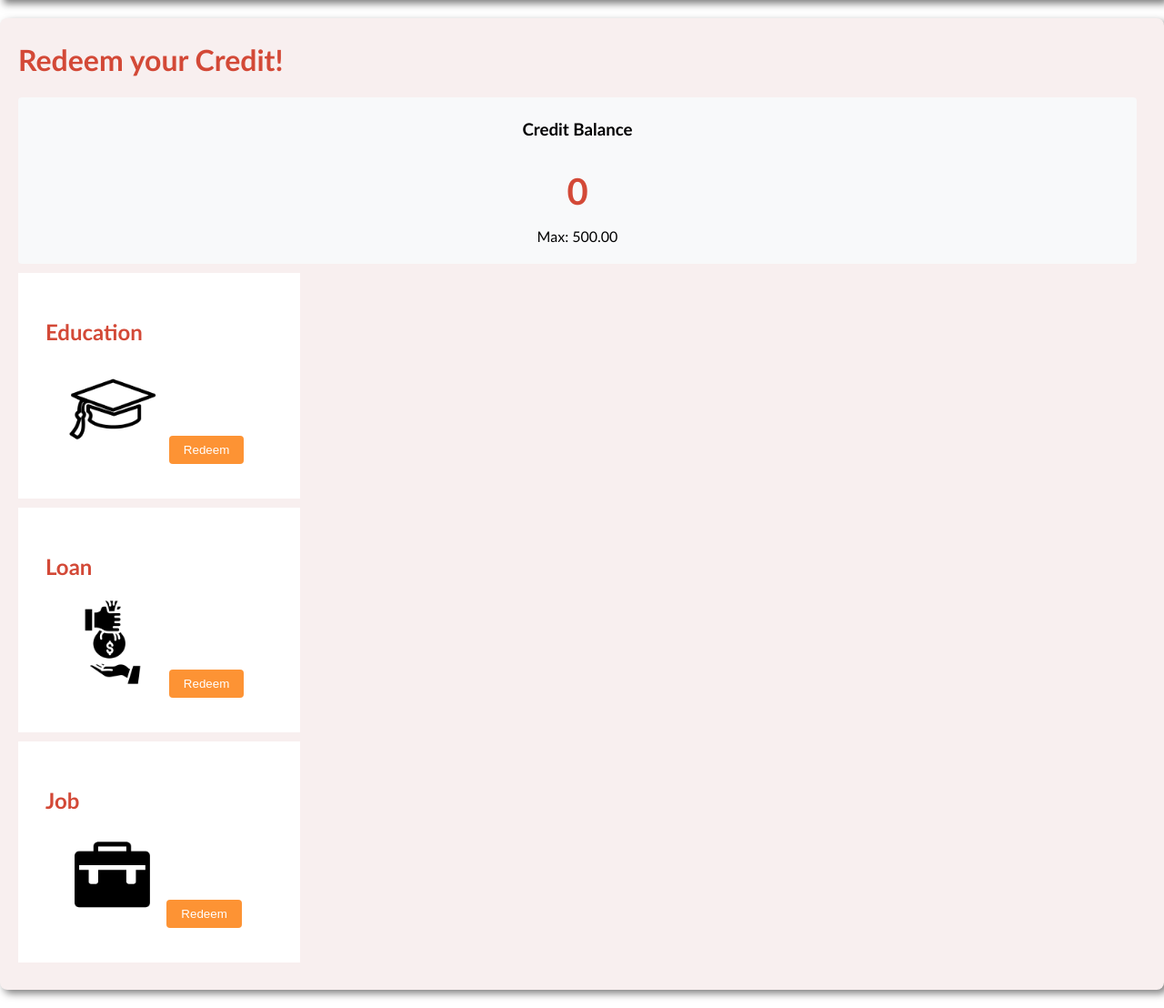
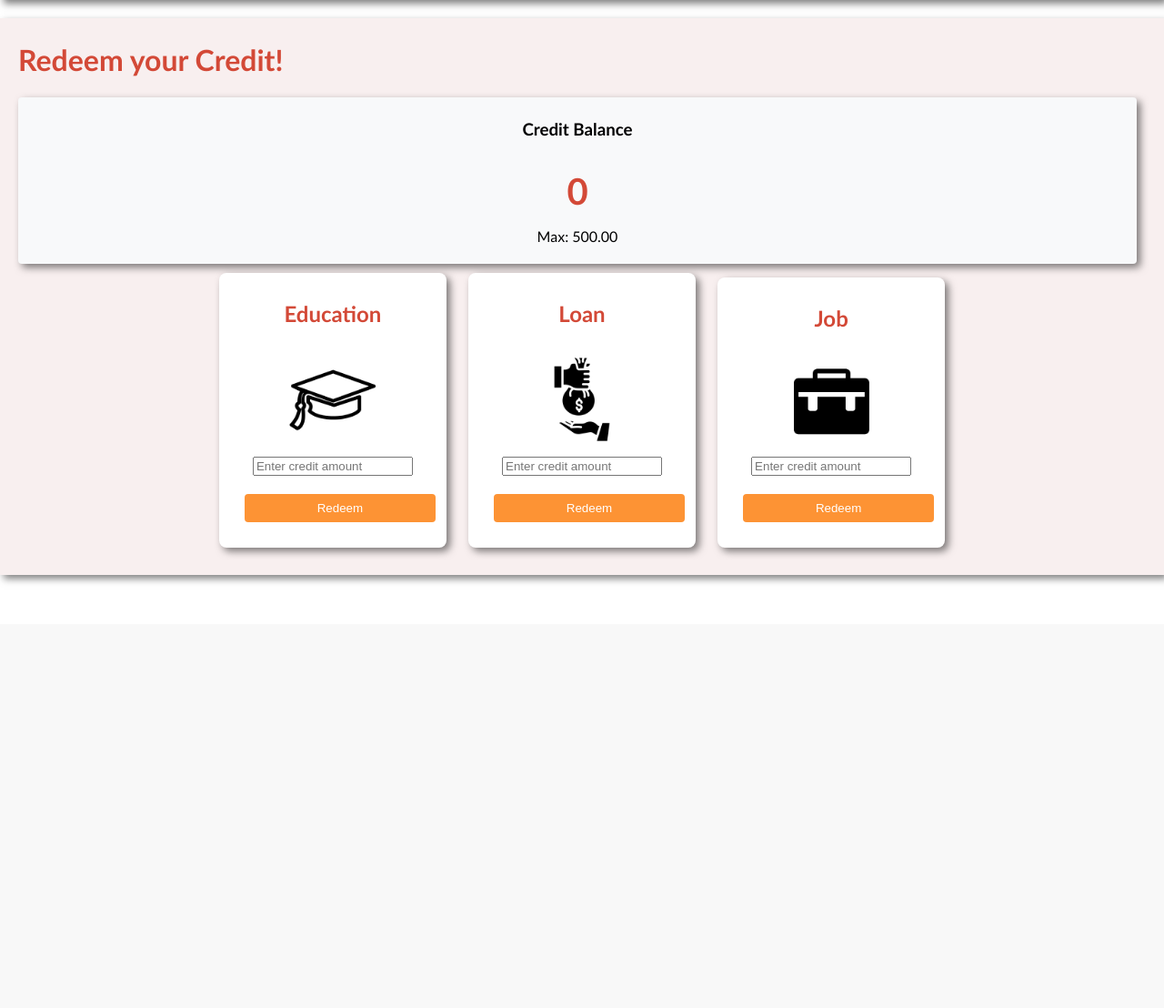
Before and after one commit to BryzMcln/HRM-Feature, a PHP site: page /redeem.php in a window 1280 px wide. Shown: the part 114-1222 px from the top of the page at 91% size. After the commit the page ends 754 px from the top, so only its background shows below. Run offline with PHP 8.4, Linux system fonts and the light colour scheme.

Commit message:
fix arrangement css

```diff
--- a/redeem.css
+++ b/redeem.css
@@ -75,7 +75,6 @@ nav a:hover {
     padding-top: 5px;
     margin: 20px 0;
     text-align: center;
-    border-radius: 8px;
     box-shadow: 4px 4px 8px rgba(0, 0, 0, 0.5);
 }
 
@@ -95,6 +94,7 @@ nav a:hover {
     max-width: 100%;
     text-align: center;
     margin-right: 10px;
+    box-shadow: 4px 4px 8px rgba(0, 0, 0, 0.5);
 }
 
 .credit-balance h2 {
@@ -116,11 +116,35 @@ nav a:hover {
 .educ,
 .loadn,
 .job {
+    display: inline-block;
+    flex-direction: column;
+    align-items: center;
+    justify-content: center;
     background-color: #FFFFFF;
-    padding: 30px;
-    margin-bottom: 10px;
+    padding: 20px;
+    margin: 10px;
+    max-width: 250px;
+    box-sizing: border-box;
+    border-radius: 8px;
+    box-shadow: 4px 4px 8px rgba(0, 0, 0, 0.5);
+}
+
+.educ h1,
+.loadn h1,
+.job h1 {
     margin-top: 10px;
-    max-width: 250px;
+    text-align: center;
+}
+
+.input_amount {
+    width: 80%;
+    margin-top: 10px;
+}
+
+.img_sec {
+    width: 100px;
+    height: 100px;
+    margin-top: 10px;
 }
 
 .btn {
@@ -131,4 +155,6 @@ nav a:hover {
     border: none;
     border-radius: 0.25rem;
     cursor: pointer;
+    width: 100%;
+    margin-top: 20px;
 }
--- a/redeem.php
+++ b/redeem.php
@@ -33,42 +33,6 @@ if (isset($_SESSION['user_id'])) {
     // Handle case where user is not logged in or user ID is not set in session
     // Redirect or display an error message
 }
-
-// Handle credit redemption for Education, Loan, Job
-if ($_SERVER['REQUEST_METHOD'] === 'POST' && isset($_POST['option'])) {
-    // Assuming 'option' contains the benefit type (education, loan, job)
-    $option = $_POST['option'];
-
-    // Query the Benefits table to get credit cost for the selected option
-    $benefitQuery = "SELECT credit_cost FROM Benefits WHERE benefit_name = '$option'";
-    $benefitResult = $conn->query($benefitQuery);
-
-    if ($benefitResult) {
-        $benefitData = $benefitResult->fetch_assoc();
-        $creditCost = $benefitData['credit_cost'];
-
-        // Check if the user has enough credits to redeem for the selected benefit
-        if ($creditBalance >= $creditCost) {
-            // Update Credits_Benefits table with redemption details
-            $redeemQuery = "INSERT INTO Credits_Benefits (employee_id, benefit_id, credits_redeemed) VALUES ($userId, (SELECT benefit_id FROM Benefits WHERE benefit_name = '$option'), $creditCost)";
-
-            if ($conn->query($redeemQuery) === TRUE) {
-                // Update user's total credits after redemption
-                $updateCreditsQuery = "UPDATE credits_assignment SET credit_amount = credit_amount - $creditCost WHERE employees_id = (SELECT employees_id FROM user WHERE user_id = $userId)";
-                $conn->query($updateCreditsQuery);
-
-                // Refresh the credit balance after redemption
-                // ... (Similar to the logic above to fetch and display the updated balance)
-            } else {
-                echo "Error redeeming credits: " . $conn->error;
-            }
-        } else {
-            echo "Insufficient credits to redeem for $option";
-        }
-    } else {
-        echo "Error fetching benefit details: " . $conn->error;
-    }
-}
 ?>
 
 <!DOCTYPE html>
@@ -102,61 +66,38 @@ if ($_SERVER['REQUEST_METHOD'] === 'POST' && isset($_POST['option'])) {
     <div class="user-welcome" id="userWelcome">
         <h1>Redeem your Credit!</h1>
         <div class="collection">
+
+        </div>
+        <div class="options">
             <section class="credit-balance">
                 <h3>Credit Balance</h3>
                 <h2><span id='creditBalance'>
                         <?php echo $creditBalance; ?>
                     </span></h2>
                 <p>Max: 500.00</p>
-        </div>
-        <div class="options">
+            </section>
             <section class="educ">
                 <h1>Education</h1>
                 <img src="educ.png" class="img_sec" style="width: 100px; height: 100px;">
-                <button onclick="redeemCredits('education')" class="btn">Redeem</button>
+                <input type="number" min="1" max="500" placeholder="Enter credit amount" class="input_amount"
+                    name="educ_amount" id="educ_amount" required>
+                <button for="educ_amount" class="btn">Redeem</button>
             </section>
             <section class="loadn">
                 <h1>Loan</h1>
-                <img src="loan.png" class="img_sec" style="width: 100px; height: 100px;">
-                <button onclick="redeemCredits('loan')" class="btn">Redeem</button>
+                <img src="loan.png" class="img_sec" style="width: 100px; height: 100px; ">
+                <input type="number" min="1" max="500" placeholder="Enter credit amount" class="input_amount"
+                    name="loan_amount" id="loan_amount" required>
+                <button for="loan_amount" class="btn">Redeem</button>
 
             </section>
             <section class="job">
                 <h1>Job</h1>
                 <img src="job.png" class="img_sec" style="width: 95px; height: 95px;">
-                <button onclick="redeemCredits('job')" class="btn">Redeem</button>
+                <input type="number" min="1" max="500" placeholder="Enter credit amount" class="input_amount"
+                    name="job_amount" id="job_amount" required>
+                <button for="job_amount" class="btn">Redeem</button>
             </section>
-            <script>
-                function redeemCredits(option) {
-                    let creditsToRedeem = 100; // Set the credits to redeem, or fetch from user input
-
-                    // Create an XMLHttpRequest object
-                    let xhr = new XMLHttpRequest();
-
-                    // Specify the PHP endpoint handling the credit redemption
-                    let url = 'redeem_credits_endpoint.php';
-
-                    // Set up a POST request
-                    xhr.open('POST', url, true);
-                    xhr.setRequestHeader('Content-type', 'application/x-www-form-urlencoded');
-
-                    // Define what happens on successful data submission
-                    xhr.onreadystatechange = function () {
-                        if (xhr.readyState === XMLHttpRequest.DONE) {
-                            if (xhr.status === 200) {
-                                console.log(`Credits redeemed successfully for ${option}`);
-                                // Handle success - update UI or show a success message
-                            } else {
-                                console.error('Redemption failed');
-                                // Handle failure - display an error message or take appropriate action
-                            }
-                        }
-                    };
-
-                    // Send the request with the chosen option and credits to redeem
-                    xhr.send(`option=${option}&credits=${creditsToRedeem}`);
-                }
-            </script>
         </div>
     </div>
 </body>
```
